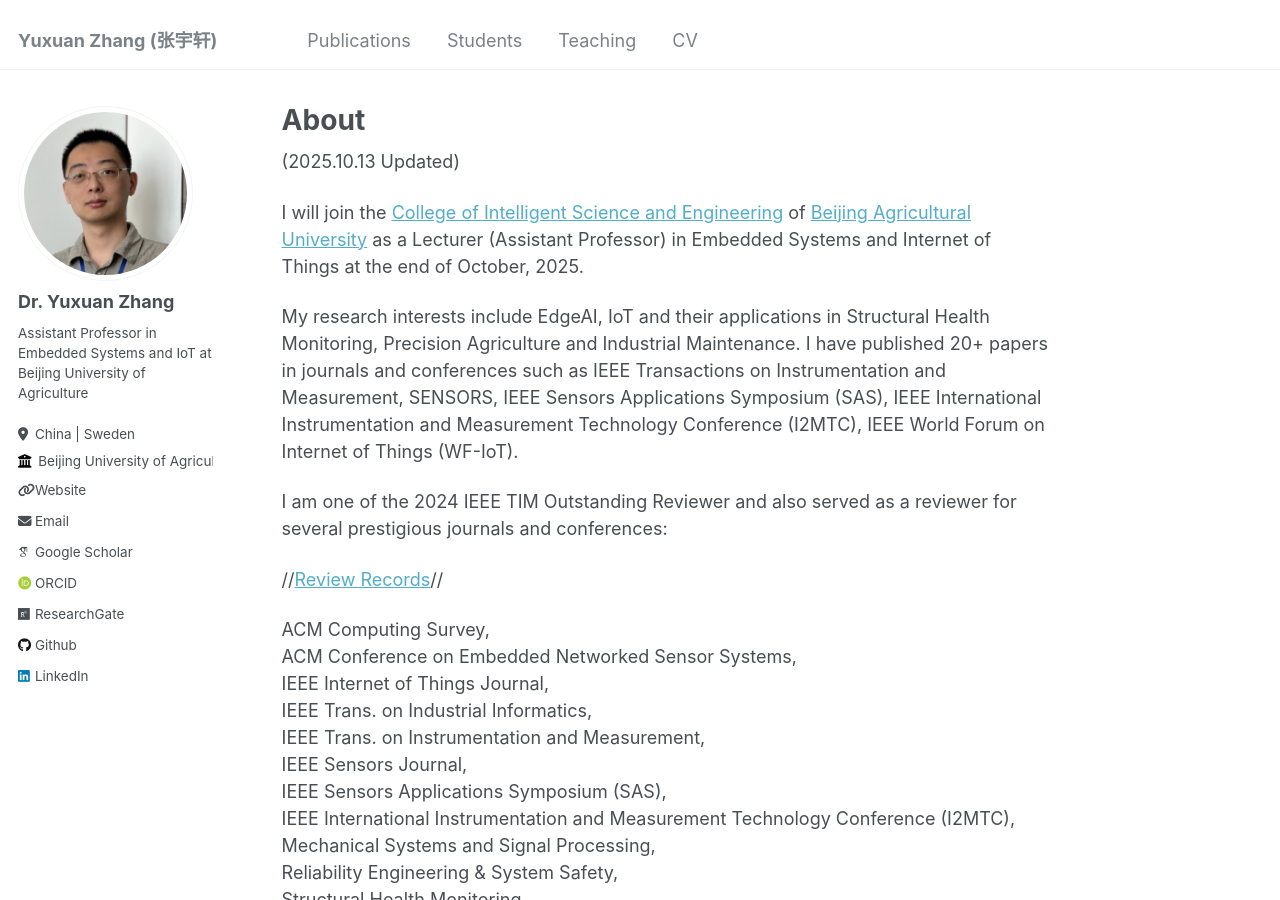
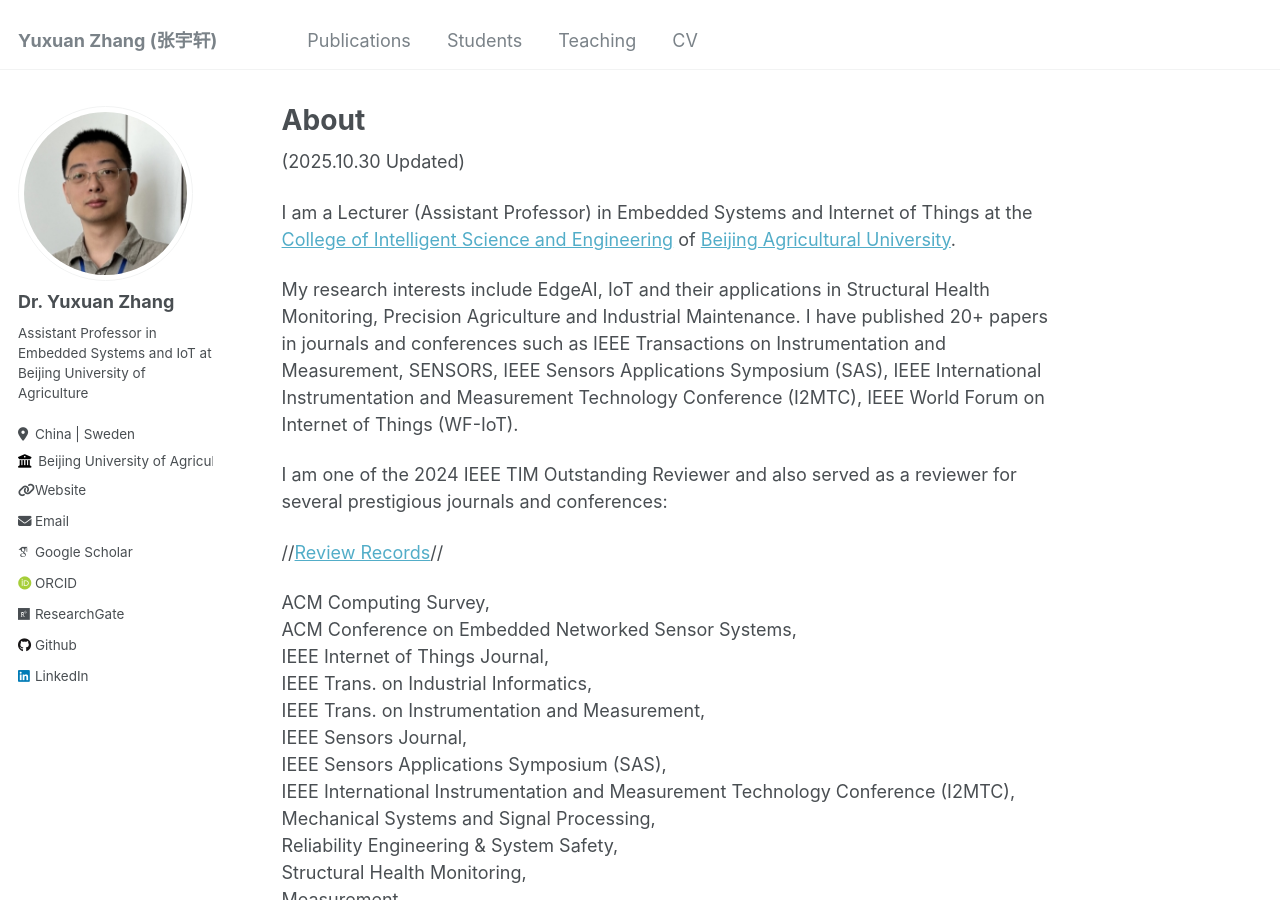
Before and after one commit to YuxuanZhang-96/YuxuanZhang-96.github.io, a Jekyll site: the page built from _pages/about.md, in a window 1280 px wide and 900 px high. Built offline with Jekyll 4.4.1, drawn with Linux system fonts in a browser that asks for light colours; some web fonts are replaced.

Commit message:
Update about.md

```diff
--- a/_pages/about.md
+++ b/_pages/about.md
@@ -6,9 +6,9 @@ redirect_from:
   - /about/
   - /about.html
 ---
-(2025.10.13 Updated)
+(2025.10.30 Updated)
 
-I will join the [College of Intelligent Science and Engineering](https://en.bua.edu.cn/Colleges___Faculties/College_of_Intelligent_Science_and_Engineering.htm) of [Beijing Agricultural University](https://en.bua.edu.cn/) as a Lecturer (Assistant Professor) in Embedded Systems and Internet of Things at the end of October, 2025.
+I am a Lecturer (Assistant Professor) in Embedded Systems and Internet of Things at the [College of Intelligent Science and Engineering](https://en.bua.edu.cn/Colleges___Faculties/College_of_Intelligent_Science_and_Engineering.htm) of [Beijing Agricultural University](https://en.bua.edu.cn/).
 
 My research interests include EdgeAI, IoT and their applications in Structural Health Monitoring, Precision Agriculture and Industrial Maintenance.  I have published 20+ papers in journals and conferences such as IEEE Transactions on Instrumentation and Measurement, SENSORS, IEEE Sensors Applications Symposium (SAS), IEEE International Instrumentation and Measurement Technology Conference (I2MTC), IEEE World Forum on Internet of Things (WF-IoT).
 
```
